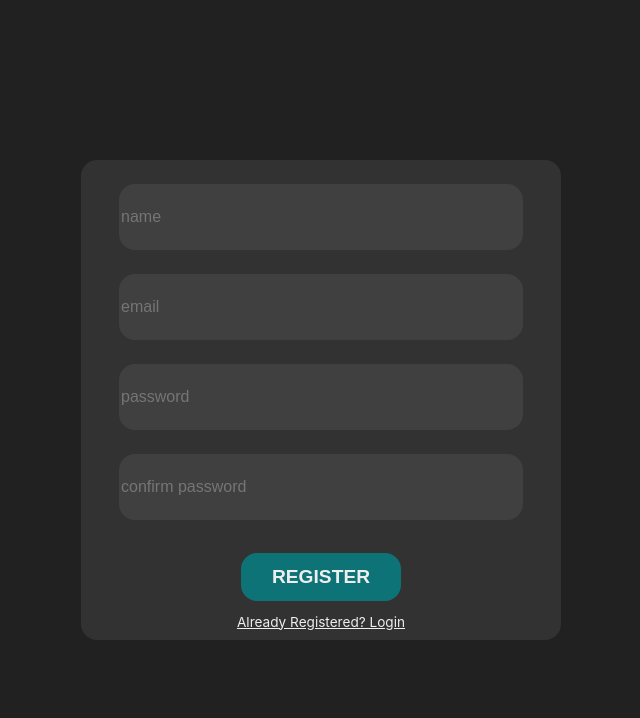
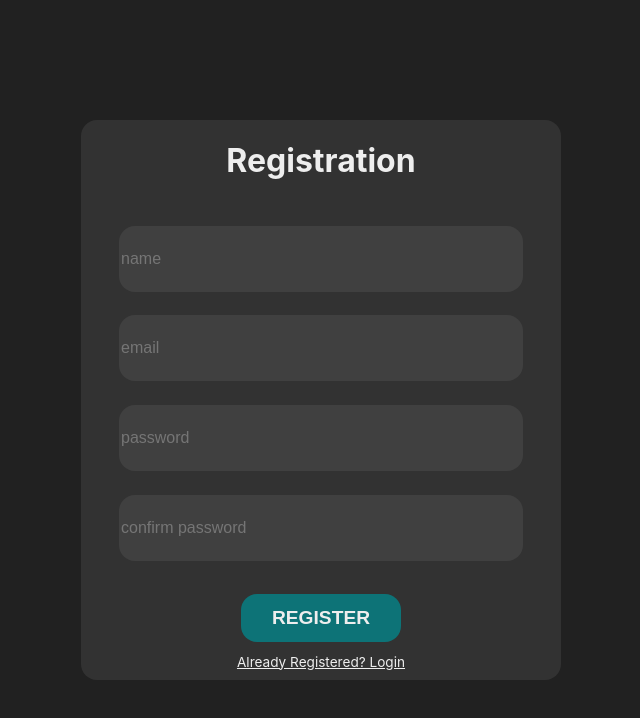
Before and after one commit to rohankurian10/database-login, a React (Create React App) app: page /registration in a window 1280 px wide. Shown: the top 718 px of the page, without its empty margins (319-959 px from the left). Built offline with nearby package versions, Linux system fonts and the light colour scheme.

Commit message:
Minor css changes and added page title

```diff
--- a/src/components/Auth/Login/Login.css
+++ b/src/components/Auth/Login/Login.css
@@ -1,11 +1,20 @@
 .Login {
   background-color: #323232;
-  height: 20rem;
+  height: 25rem;
   width: 30rem;
   display: flex;
   flex-direction: column;
   align-items: center;
   border-radius: 1rem;
+}
+.Login .Header-Container {
+  display: flex;
+  align-items: center;
+  justify-content: center;
+}
+
+.Login .Header-Container h1 {
+  color: #eeeeee;
 }
 
 .Login .Input-Container {
--- a/src/components/Auth/Login/Login.js
+++ b/src/components/Auth/Login/Login.js
@@ -1,8 +1,12 @@
 import "./Login.css";
+import { Link } from "react-router-dom";
 
 const Login = () => {
   return (
     <div className="Login">
+      <div className="Header-Container">
+        <h1>Login</h1>
+      </div>
       <div className="Input-Container">
         <input placeholder="email" type="email"></input>
         <input placeholder="password" type="password"></input>
@@ -10,7 +14,7 @@ const Login = () => {
       <div className="Button-Container">
         <button>LOGIN</button>
         <div>
-          <a href="/registration">Not Registered? Register</a>
+          <Link to="/registration">Not Registered? Register</Link>
         </div>
       </div>
     </div>
--- a/src/components/Auth/Registration/Registration.css
+++ b/src/components/Auth/Registration/Registration.css
@@ -1,10 +1,19 @@
 .Registration {
   background-color: #323232;
-  height: 30rem;
+  height: 35rem;
   width: 30rem;
   border-radius: 1rem;
   display: flex;
   flex-direction: column;
+}
+.Registration .Header-Container {
+  display: flex;
+  align-items: center;
+  justify-content: center;
+}
+
+.Registration .Header-Container h1 {
+  color: #eeeeee;
 }
 
 .Registration .Input-Container {
--- a/src/components/Auth/Registration/Registration.js
+++ b/src/components/Auth/Registration/Registration.js
@@ -1,8 +1,12 @@
 import "./Registration.css";
+import { Link } from "react-router-dom";
 
 const Registration = () => {
   return (
     <div className="Registration">
+      <div className="Header-Container">
+        <h1>Registration</h1>
+      </div>
       <div className="Input-Container">
         <input type="text" placeholder="name"></input>
         <input type="email" placeholder="email"></input>
@@ -12,7 +16,7 @@ const Registration = () => {
       <div className="Button-Container">
         <button>REGISTER</button>
         <div>
-          <a href="/login">Already Registered? Login</a>
+          <Link to="/login">Already Registered? Login</Link>
         </div>
       </div>
     </div>
```
